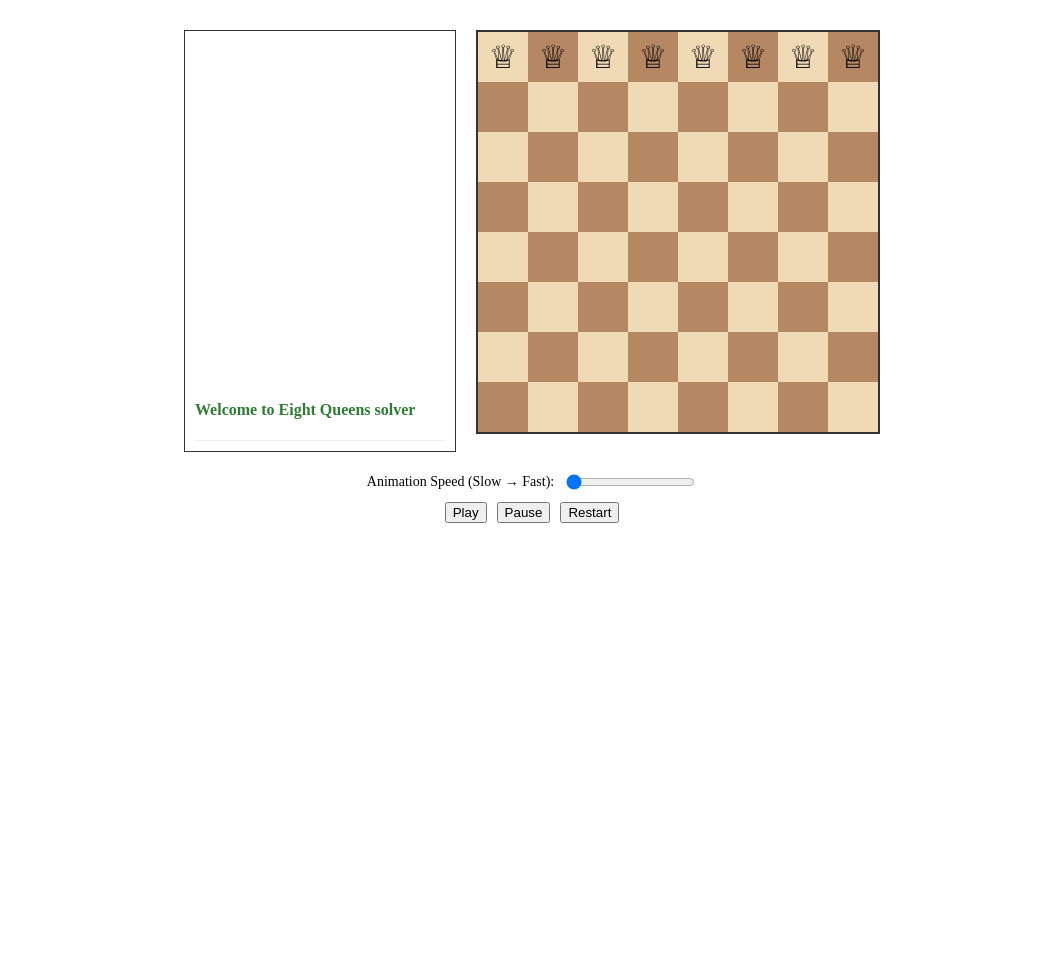
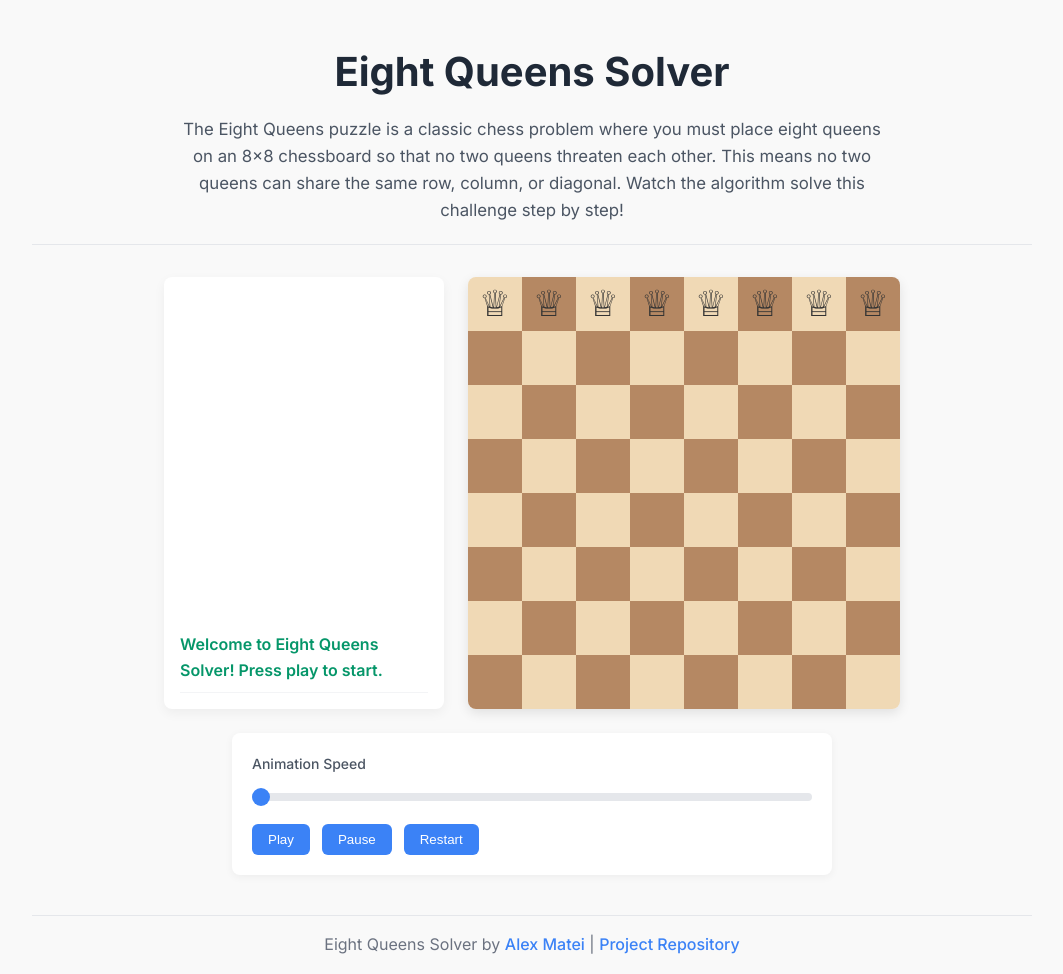
Before and after one commit to aematei/eight_queens_solver, a Flask app: page / in a window 1280 px wide. Shown: the whole page, without its empty margins (108-1171 px from the left). Before the commit the page ends 523 px from the top, so only its background shows below. Run offline with Flask 3, Linux system fonts and the light colour scheme.

Commit message:
Clean up code and update README.md
Signed-off-by: aematei <alexanderematei@gmail.com>

```diff
--- a/templates/index.html
+++ b/templates/index.html
@@ -1,95 +1,254 @@
 <!DOCTYPE html>
 <html lang="en">
+
 <head>
   <meta charset="UTF-8">
-  <title>Eight Queens - Frontend</title>
+  <title>Eight Queens Solver</title>
   <meta name="viewport" content="width=device-width, initial-scale=1.0">
   <script src="https://unpkg.com/vue@3"></script>
+  <link rel="stylesheet" href="https://fonts.googleapis.com/css2?family=Inter:wght@400;500;600;700&display=swap">
   <style>
-    /* Container for overall layout: board and controls */
+    /* Base styling */
+    * {
+      box-sizing: border-box;
+      margin: 0;
+      padding: 0;
+    }
+
+    body {
+      font-family: 'Inter', -apple-system, BlinkMacSystemFont, 'Segoe UI', Roboto, Oxygen, Ubuntu, Cantarell, sans-serif;
+      line-height: 1.6;
+      color: #333;
+      background-color: #f9f9f9;
+      padding: 0 20px;
+    }
+
+    button {
+      background-color: #3b82f6;
+      color: white;
+      border: none;
+      padding: 8px 16px;
+      border-radius: 6px;
+      font-weight: 500;
+      cursor: pointer;
+      transition: background-color 0.2s;
+    }
+
+    button:hover {
+      background-color: #2563eb;
+    }
+
+    button:active {
+      transform: translateY(1px);
+    }
+
+    /* Container for overall layout */
     #app {
       display: flex;
       flex-direction: column;
       align-items: center;
-      margin-top: 30px;
+      max-width: 1000px;
+      margin: 0 auto;
     }
+
     .content {
       display: flex;
-      gap: 20px;
+      gap: 24px;
       align-items: flex-start;
       justify-content: center;
       width: 100%;
-      max-width: 900px;
+      margin-bottom: 24px;
     }
+
+    /* Header styling */
+    .header {
+      text-align: center;
+      margin: 40px 0 32px;
+      padding-bottom: 20px;
+      border-bottom: 1px solid #e5e7eb;
+      width: 100%;
+    }
+
+    .header h1 {
+      color: #1f2937;
+      margin-bottom: 12px;
+      font-size: 2.5rem;
+      font-weight: 700;
+    }
+
+    .description {
+      color: #4b5563;
+      line-height: 1.6;
+      max-width: 700px;
+      margin: 0 auto;
+      font-size: 1.05rem;
+    }
+
     /* Board styling */
     .board {
       display: grid;
-      grid-template-columns: repeat(8, 50px);
-      grid-template-rows: repeat(8, 50px);
-      border: 2px solid #333;
+      grid-template-columns: repeat(8, 54px);
+      grid-template-rows: repeat(8, 54px);
+      border-radius: 8px;
+      overflow: hidden;
+      box-shadow: 0 4px 12px rgba(0, 0, 0, 0.1);
     }
+
     .cell {
-      width: 50px;
-      height: 50px;
+      width: 54px;
+      height: 54px;
       display: flex;
       align-items: center;
       justify-content: center;
-      font-size: 2rem;
+      font-size: 2.25rem;
     }
+
     .white {
       background-color: #f0d9b5;
     }
+
     .black {
       background-color: #b58863;
     }
-    /* Panel with controls (slider and buttons) */
+
+    /* Panel with controls */
     .panel {
       display: flex;
       flex-direction: column;
-      gap: 10px;
-      margin-top: 20px;
-      align-items: center;
+      gap: 16px;
       width: 100%;
-      max-width: 900px;
+      max-width: 600px;
+      background-color: white;
+      padding: 20px;
+      border-radius: 8px;
+      box-shadow: 0 2px 8px rgba(0, 0, 0, 0.05);
     }
+
     .form-row {
       display: flex;
       align-items: center;
-      gap: 10px;
+      gap: 16px;
     }
+
+    .buttons-row {
+      display: flex;
+      gap: 12px;
+    }
+
+    /* Slider styling */
+    .slider-container {
+      width: 100%;
+    }
+
+    .slider-label {
+      font-size: 14px;
+      font-weight: 500;
+      color: #4b5563;
+      margin-bottom: 8px;
+      display: block;
+    }
+
+    input[type="range"] {
+      width: 100%;
+      height: 8px;
+      border-radius: 4px;
+      background: #e5e7eb;
+      outline: none;
+      -webkit-appearance: none;
+    }
+
+    input[type="range"]::-webkit-slider-thumb {
+      -webkit-appearance: none;
+      appearance: none;
+      width: 18px;
+      height: 18px;
+      border-radius: 50%;
+      background: #3b82f6;
+      cursor: pointer;
+    }
+
     /* Message box styling */
     .message_box {
-      width: 250px;
-      height: 400px;
-      padding: 10px;
-      border: 1px solid #333;
+      width: 280px;
+      height: 432px; /* Match board height (8 * 54px) */
+      padding: 16px;
+      border-radius: 8px;
       overflow-y: auto;
       display: flex;
-      flex-direction: column-reverse; /* Newest messages at the bottom */
+      flex-direction: column-reverse;
+      background-color: white;
+      box-shadow: 0 4px 12px rgba(0, 0, 0, 0.05);
     }
+
     .message_item {
-      padding: 5px 0;
-      border-bottom: 1px solid #eee;
+      padding: 8px 0;
+      border-bottom: 1px solid #f3f4f6;
       word-wrap: break-word;
     }
+
+    .message_item p {
+      margin: 0;
+    }
+
     .latest-message {
-      color: #2e7d32;
-      font-weight: bold;
+      color: #059669;
+      font-weight: 600;
     }
+
     .old-message {
-      color: #666;
+      color: #6b7280;
     }
-    .slider-label {
-      font-size: 14px;
+
+    /* Footer styling */
+    .footer {
+      margin-top: 40px;
+      padding: 16px 0;
+      text-align: center;
+      border-top: 1px solid #e5e7eb;
+      width: 100%;
+      color: #6b7280;
+    }
+
+    .footer a {
+      color: #3b82f6;
+      text-decoration: none;
+      font-weight: 500;
+    }
+
+    .footer a:hover {
+      text-decoration: underline;
+    }
+
+    /* Responsive adjustments */
+    @media (max-width: 800px) {
+      .content {
+        flex-direction: column-reverse;
+        align-items: center;
+      }
+
+      .message_box {
+        width: 100%;
+        max-width: 432px;
+        height: 200px;
+      }
     }
   </style>
 </head>
+
 <body>
   <div id="app">
+    <div class="header">
+      <h1>Eight Queens Solver</h1>
+      <p class="description">
+        The Eight Queens puzzle is a classic chess problem where you must place eight queens on an 8×8 chessboard
+        so that no two queens threaten each other. This means no two queens can share the same row, column, or diagonal.
+        Watch the algorithm solve this challenge step by step!
+      </p>
+    </div>
+
     <div class="content">
       <div class="message_box">
-        <div v-for="(msg, index) in messageHistory" :key="index"
-             :class="[
+        <div v-for="(msg, index) in messageHistory" :key="index" :class="[
                'message_item',
                index === 0 ? 'latest-message' : 'old-message'
              ]">
@@ -98,34 +257,41 @@
       </div>
 
       <div class="board">
-        <div
-          v-for="(cell, index) in 64"
-          :key="index"
-          class="cell"
+        <div v-for="(cell, index) in 64" :key="index" class="cell"
           :class="(((Math.floor(index / 8) + index % 8) % 2 === 0) ? 'white' : 'black')">
           <span v-if="isQueenAt(Math.floor(index / 8), index % 8)">♕</span>
         </div>
       </div>
     </div>
+
     <div class="panel">
-      <div class="form-row">
-        <span class="slider-label">Animation Speed (Slow → Fast):</span>
+      <div class="slider-container">
+        <span class="slider-label">Animation Speed</span>
         <input type="range" v-model.number="sliderValue" min="100" max="2000" step="100" title="Adjust animation speed">
       </div>
-      <div class="form-row">
+      <div class="buttons-row">
         <button @click="play">Play</button>
         <button @click="pause">Pause</button>
         <button @click="restart">Restart</button>
       </div>
     </div>
+
+    <div class="footer">
+      <p>
+        Eight Queens Solver by <a href="https://github.com/aematei" target="_blank" rel="noopener">Alex Matei</a> |
+        <a href="https://github.com/aematei/eight_queens_solver" target="_blank" rel="noopener">Project
+          Repository</a>
+      </p>
+    </div>
   </div>
+
   <script>
     const { createApp, ref, computed } = Vue;
     createApp({
       setup() {
         const queens = ref(Array.from({ length: 8 }, (_, col) => ({ row: 0, col })));
-        const message = ref("Welcome to Eight Queens solver");
-        const messageHistory = ref(["Welcome to Eight Queens solver"]);
+        const message = ref("Welcome to Eight Queens Solver! Press play to start.");
+        const messageHistory = ref(["Welcome to Eight Queens Solver! Press play to start."]);
         const steps = ref([]);
         const currentStep = ref(0);
         const timer = ref(null);
@@ -228,4 +394,5 @@
     }).mount('#app');
   </script>
 </body>
+
 </html>
```
Also changed, not shown: README.md.
